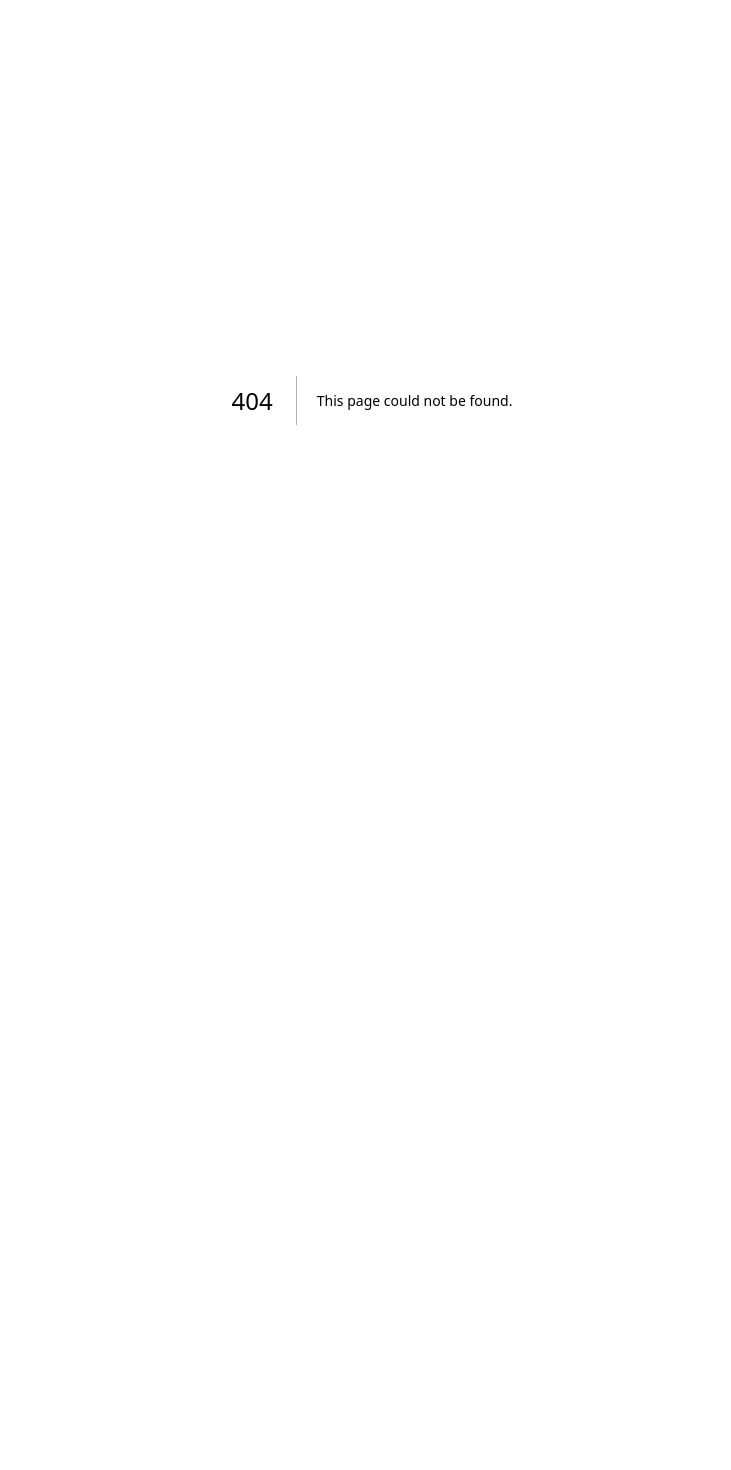
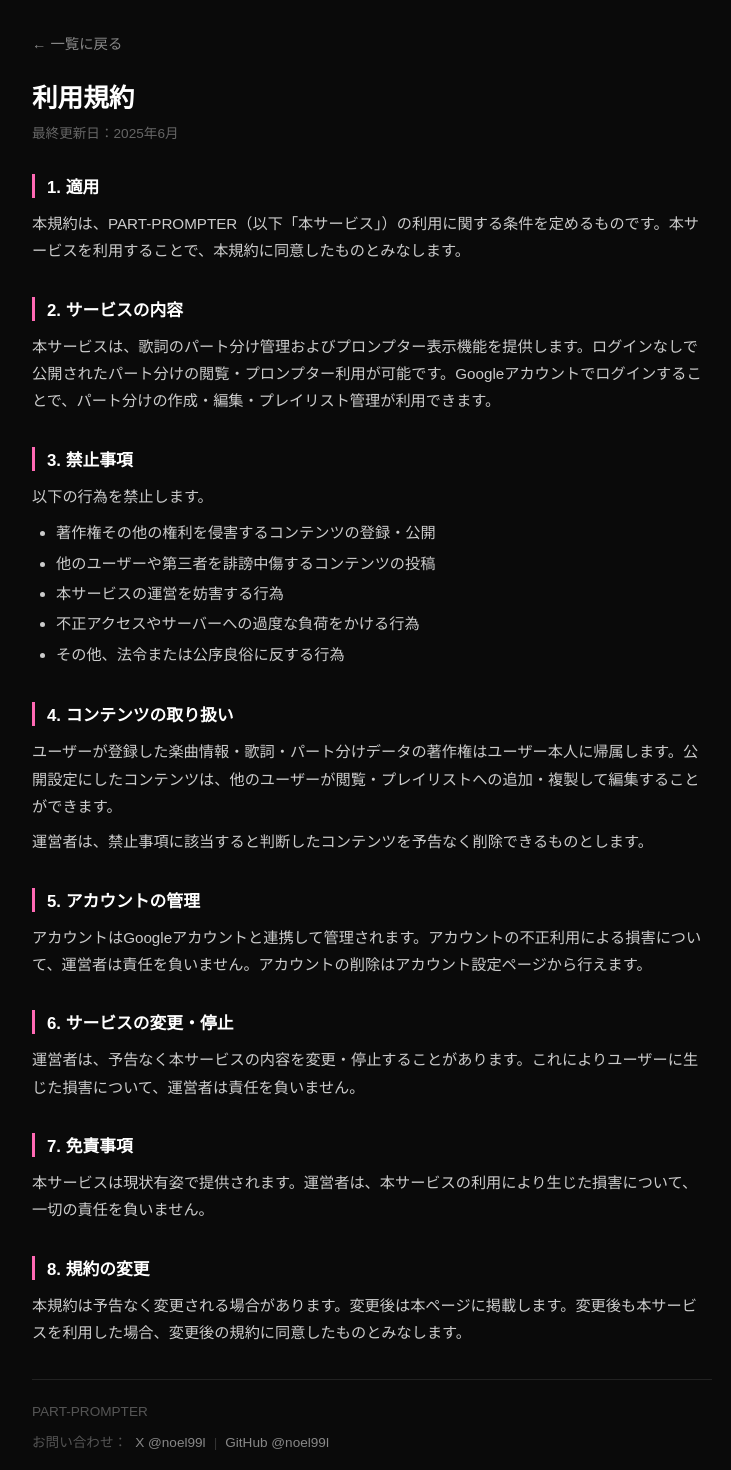
Before and after one commit to noel99l/part-prompter, a Next.js app: page /terms in a window 1280 px wide. Before the commit this address had no page. Shown: the top 1470 px of the page, without its empty margins (268-999 px from the left). Before the commit the page ends 800 px from the top, so only its background shows below. Built offline with nearby package versions, Linux system fonts and the light colour scheme.

Commit message:
利用規約追加

```diff
--- a/src/app/privacy/page.tsx
+++ b/src/app/privacy/page.tsx
@@ -9,7 +9,7 @@ export default function PrivacyPage() {
         <Link href="/prompter" style={{ color: '#888', textDecoration: 'none', fontSize: '0.9rem' }}>← 一覧に戻る</Link>
 
         <h1 style={{ color: '#fff', fontSize: '1.6rem', margin: '1.5rem 0 0.5rem' }}>プライバシーポリシー</h1>
-        <p style={{ color: '#666', fontSize: '0.85rem', marginBottom: '2rem' }}>最終更新日：2025年1月</p>
+        <p style={{ color: '#666', fontSize: '0.85rem', marginBottom: '2rem' }}>最終更新日：2025年6月</p>
 
         <section style={{ marginBottom: '2rem' }}>
           <h2 style={h2}>1. 収集する情報</h2>
--- a/src/app/prompter/page.tsx
+++ b/src/app/prompter/page.tsx
@@ -78,6 +78,8 @@ export default function PrompterList() {
       <footer style={{ marginTop: '3rem', paddingTop: '1rem', borderTop: '1px solid #111', display: 'flex', gap: '1rem', alignItems: 'center', flexWrap: 'wrap' }}>
         <Link href="/privacy" style={{ color: '#555', fontSize: '0.8rem', textDecoration: 'none' }}>プライバシーポリシー</Link>
         <span style={{ color: '#333', fontSize: '0.8rem' }}>|</span>
+        <Link href="/terms" style={{ color: '#555', fontSize: '0.8rem', textDecoration: 'none' }}>利用規約</Link>
+        <span style={{ color: '#333', fontSize: '0.8rem' }}>|</span>
         <Link href="/how-to-use" style={{ color: '#555', fontSize: '0.8rem', textDecoration: 'none' }}>HOW TO USE</Link>
         <span style={{ color: '#333', fontSize: '0.8rem' }}>|</span>
         <a href="https://x.com/noel99l" target="_blank" rel="noreferrer" style={{ color: '#555', fontSize: '0.8rem', textDecoration: 'none' }}>お問い合わせ: X @noel99l</a>
--- /dev/null
+++ b/src/app/terms/page.tsx
@@ -0,0 +1,78 @@
+import Link from 'next/link'
+
+export const metadata = { title: '利用規約 | PART-PROMPTER' }
+
+export default function TermsPage() {
+  return (
+    <div style={{ background: '#0a0a0a', minHeight: '100vh', color: '#ccc', fontFamily: "'Hiragino Sans', sans-serif", padding: '2rem 1.5rem', boxSizing: 'border-box' }}>
+      <div style={{ maxWidth: 680, margin: '0 auto' }}>
+        <Link href="/prompter" style={{ color: '#888', textDecoration: 'none', fontSize: '0.9rem' }}>← 一覧に戻る</Link>
+
+        <h1 style={{ color: '#fff', fontSize: '1.6rem', margin: '1.5rem 0 0.5rem' }}>利用規約</h1>
+        <p style={{ color: '#666', fontSize: '0.85rem', marginBottom: '2rem' }}>最終更新日：2025年6月</p>
+
+        <section style={{ marginBottom: '2rem' }}>
+          <h2 style={h2}>1. 適用</h2>
+          <p style={p}>本規約は、PART-PROMPTER（以下「本サービス」）の利用に関する条件を定めるものです。本サービスを利用することで、本規約に同意したものとみなします。</p>
+        </section>
+
+        <section style={{ marginBottom: '2rem' }}>
+          <h2 style={h2}>2. サービスの内容</h2>
+          <p style={p}>本サービスは、歌詞のパート分け管理およびプロンプター表示機能を提供します。ログインなしで公開されたパート分けの閲覧・プロンプター利用が可能です。Googleアカウントでログインすることで、パート分けの作成・編集・プレイリスト管理が利用できます。</p>
+        </section>
+
+        <section style={{ marginBottom: '2rem' }}>
+          <h2 style={h2}>3. 禁止事項</h2>
+          <p style={p}>以下の行為を禁止します。</p>
+          <ul style={ul}>
+            <li>著作権その他の権利を侵害するコンテンツの登録・公開</li>
+            <li>他のユーザーや第三者を誹謗中傷するコンテンツの投稿</li>
+            <li>本サービスの運営を妨害する行為</li>
+            <li>不正アクセスやサーバーへの過度な負荷をかける行為</li>
+            <li>その他、法令または公序良俗に反する行為</li>
+          </ul>
+        </section>
+
+        <section style={{ marginBottom: '2rem' }}>
+          <h2 style={h2}>4. コンテンツの取り扱い</h2>
+          <p style={p}>ユーザーが登録した楽曲情報・歌詞・パート分けデータの著作権はユーザー本人に帰属します。公開設定にしたコンテンツは、他のユーザーが閲覧・プレイリストへの追加・複製して編集することができます。</p>
+          <p style={p}>運営者は、禁止事項に該当すると判断したコンテンツを予告なく削除できるものとします。</p>
+        </section>
+
+        <section style={{ marginBottom: '2rem' }}>
+          <h2 style={h2}>5. アカウントの管理</h2>
+          <p style={p}>アカウントはGoogleアカウントと連携して管理されます。アカウントの不正利用による損害について、運営者は責任を負いません。アカウントの削除はアカウント設定ページから行えます。</p>
+        </section>
+
+        <section style={{ marginBottom: '2rem' }}>
+          <h2 style={h2}>6. サービスの変更・停止</h2>
+          <p style={p}>運営者は、予告なく本サービスの内容を変更・停止することがあります。これによりユーザーに生じた損害について、運営者は責任を負いません。</p>
+        </section>
+
+        <section style={{ marginBottom: '2rem' }}>
+          <h2 style={h2}>7. 免責事項</h2>
+          <p style={p}>本サービスは現状有姿で提供されます。運営者は、本サービスの利用により生じた損害について、一切の責任を負いません。</p>
+        </section>
+
+        <section style={{ marginBottom: '2rem' }}>
+          <h2 style={h2}>8. 規約の変更</h2>
+          <p style={p}>本規約は予告なく変更される場合があります。変更後は本ページに掲載します。変更後も本サービスを利用した場合、変更後の規約に同意したものとみなします。</p>
+        </section>
+
+        <p style={{ color: '#555', fontSize: '0.85rem', borderTop: '1px solid #222', paddingTop: '1.5rem', marginTop: '2rem' }}>
+          PART-PROMPTER
+        </p>
+        <p style={{ color: '#555', fontSize: '0.85rem', marginTop: '0.75rem' }}>
+          お問い合わせ：
+          <a href="https://x.com/noel99l" target="_blank" rel="noreferrer" style={{ color: '#888', textDecoration: 'none', marginLeft: '0.5rem' }}>X @noel99l</a>
+          <span style={{ margin: '0 0.5rem', color: '#333' }}>|</span>
+          <a href="https://github.com/noel99l" target="_blank" rel="noreferrer" style={{ color: '#888', textDecoration: 'none' }}>GitHub @noel99l</a>
+        </p>
+      </div>
+    </div>
+  )
+}
+
+const h2: React.CSSProperties = { color: '#fff', fontSize: '1.05rem', marginBottom: '0.75rem', borderLeft: '3px solid #FF69B4', paddingLeft: '0.75rem' }
+const p: React.CSSProperties = { lineHeight: 1.8, fontSize: '0.95rem', marginBottom: '0.5rem' }
+const ul: React.CSSProperties = { paddingLeft: '1.5rem', lineHeight: 2, fontSize: '0.95rem' }
--- a/src/components/SideNav.tsx
+++ b/src/components/SideNav.tsx
@@ -52,6 +52,7 @@ export default function SideNav() {
 
       <div className={styles.divider} />
       <Link href="/how-to-use" className={styles.itemSub}>HOW TO USE</Link>
+      <Link href="/terms" className={styles.itemSub}>利用規約</Link>
       <Link href="/privacy" className={styles.itemSub}>プライバシーポリシー</Link>
     </nav>
   )
```
Also changed, not shown: src/app/how-to-use/page.tsx (+44 -16 lines), 1 other file (tests, documents, lock files or other folders).
